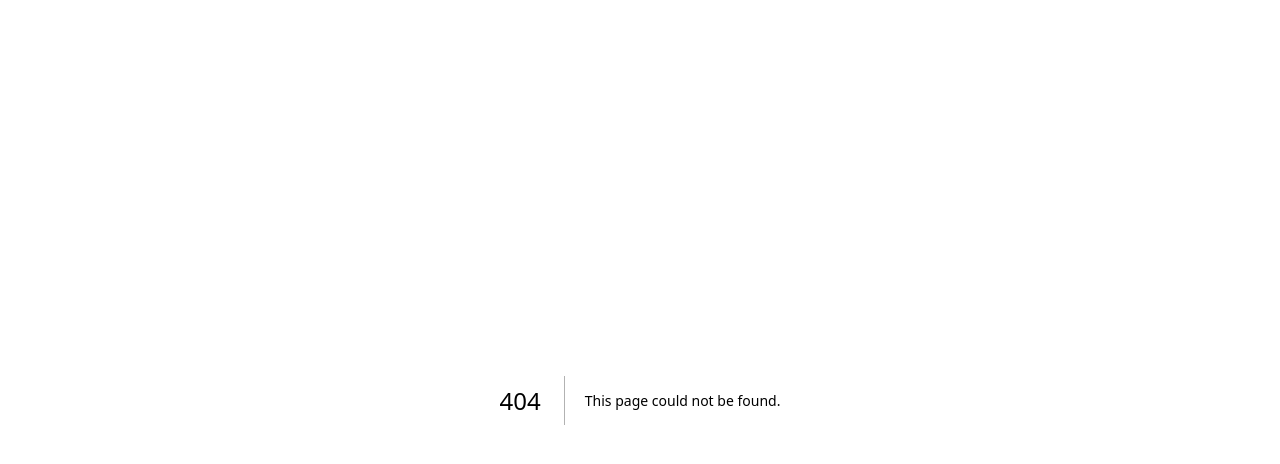
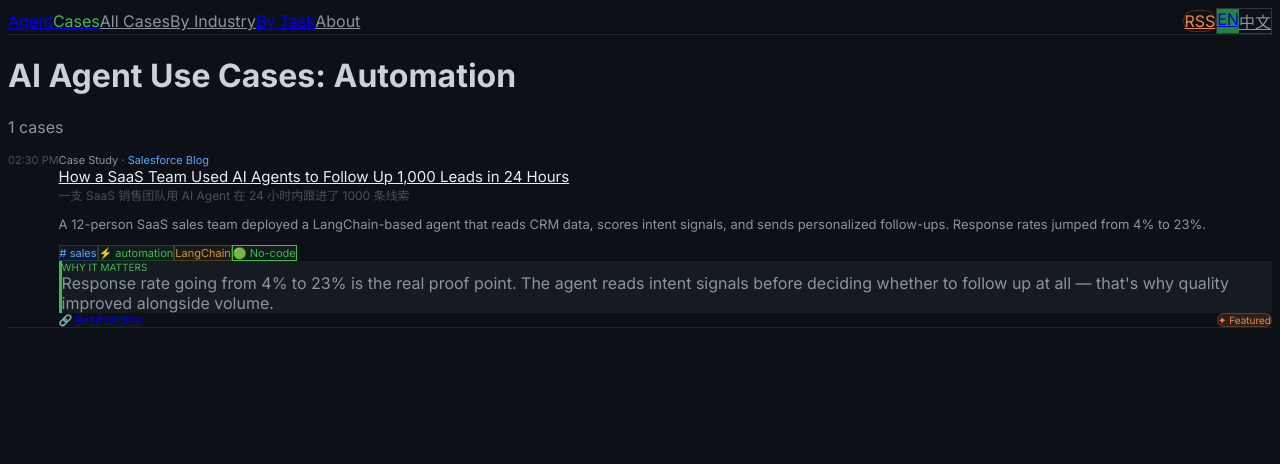
Before and after one commit to odebo/agentcases, a Next.js app: page /task/automation in a window 1280 px wide. Before the commit this address had no page. Shown: the top 464 px of the page. Built offline with nearby package versions, Linux system fonts and the light colour scheme.

Commit message:
feat: add industry and task aggregation pages

```diff
--- /dev/null
+++ b/app/industry/[slug]/page.tsx
@@ -0,0 +1,54 @@
+import { notFound } from 'next/navigation'
+import Nav from '@/components/Nav'
+import CaseCard from '@/components/CaseCard'
+import { getCasesByIndustry } from '@/lib/cases'
+import { Industry } from '@/lib/types'
+import type { Metadata } from 'next'
+
+type Props = { params: Promise<{ slug: string }> }
+
+const INDUSTRY_LABELS: Record<Industry, string> = {
+  sales: 'Sales',
+  'customer-service': 'Customer Service',
+  hr: 'HR',
+  legal: 'Legal',
+  operations: 'Operations',
+  marketing: 'Marketing',
+  finance: 'Finance',
+  product: 'Product',
+}
+
+export async function generateStaticParams() {
+  return (Object.keys(INDUSTRY_LABELS) as Industry[]).map(slug => ({ slug }))
+}
+
+export async function generateMetadata({ params }: Props): Promise<Metadata> {
+  const { slug } = await params
+  const label = INDUSTRY_LABELS[slug as Industry]
+  if (!label) return {}
+  return {
+    title: `AI Agent Use Cases: ${label} — AgentCases`,
+    description: `Real-world AI Agent use cases in ${label}. Browse automation, data analysis, and more.`,
+  }
+}
+
+export default async function IndustryPage({ params }: Props) {
+  const { slug } = await params
+  const industry = slug as Industry
+  if (!INDUSTRY_LABELS[industry]) return notFound()
+  const cases = getCasesByIndustry(industry)
+
+  return (
+    <>
+      <Nav />
+      <div className="max-w-3xl mx-auto px-6 py-8">
+        <h1 className="text-xl font-bold text-white mb-1">AI Agent Use Cases: {INDUSTRY_LABELS[industry]}</h1>
+        <p className="text-sm text-[var(--text-muted)] mb-8">{cases.length} cases</p>
+        {cases.map(c => <CaseCard key={c.slug} c={c} />)}
+        {cases.length === 0 && (
+          <p className="text-[var(--text-muted)] py-12 text-center">No cases yet in this industry.</p>
+        )}
+      </div>
+    </>
+  )
+}
--- /dev/null
+++ b/app/task/[slug]/page.tsx
@@ -0,0 +1,51 @@
+import { notFound } from 'next/navigation'
+import Nav from '@/components/Nav'
+import CaseCard from '@/components/CaseCard'
+import { getCasesByTask } from '@/lib/cases'
+import { TaskType } from '@/lib/types'
+import type { Metadata } from 'next'
+
+type Props = { params: Promise<{ slug: string }> }
+
+const TASK_LABELS: Record<TaskType, string> = {
+  automation: 'Automation',
+  'data-analysis': 'Data Analysis',
+  'content-generation': 'Content Generation',
+  'decision-support': 'Decision Support',
+  'customer-communication': 'Customer Communication',
+}
+
+export async function generateStaticParams() {
+  return (Object.keys(TASK_LABELS) as TaskType[]).map(slug => ({ slug }))
+}
+
+export async function generateMetadata({ params }: Props): Promise<Metadata> {
+  const { slug } = await params
+  const label = TASK_LABELS[slug as TaskType]
+  if (!label) return {}
+  return {
+    title: `AI Agent Use Cases: ${label} — AgentCases`,
+    description: `Real-world AI Agent use cases for ${label}. See how businesses automate with AI agents.`,
+  }
+}
+
+export default async function TaskPage({ params }: Props) {
+  const { slug } = await params
+  const task = slug as TaskType
+  if (!TASK_LABELS[task]) return notFound()
+  const cases = getCasesByTask(task)
+
+  return (
+    <>
+      <Nav />
+      <div className="max-w-3xl mx-auto px-6 py-8">
+        <h1 className="text-xl font-bold text-white mb-1">AI Agent Use Cases: {TASK_LABELS[task]}</h1>
+        <p className="text-sm text-[var(--text-muted)] mb-8">{cases.length} cases</p>
+        {cases.map(c => <CaseCard key={c.slug} c={c} />)}
+        {cases.length === 0 && (
+          <p className="text-[var(--text-muted)] py-12 text-center">No cases yet for this task type.</p>
+        )}
+      </div>
+    </>
+  )
+}
```
